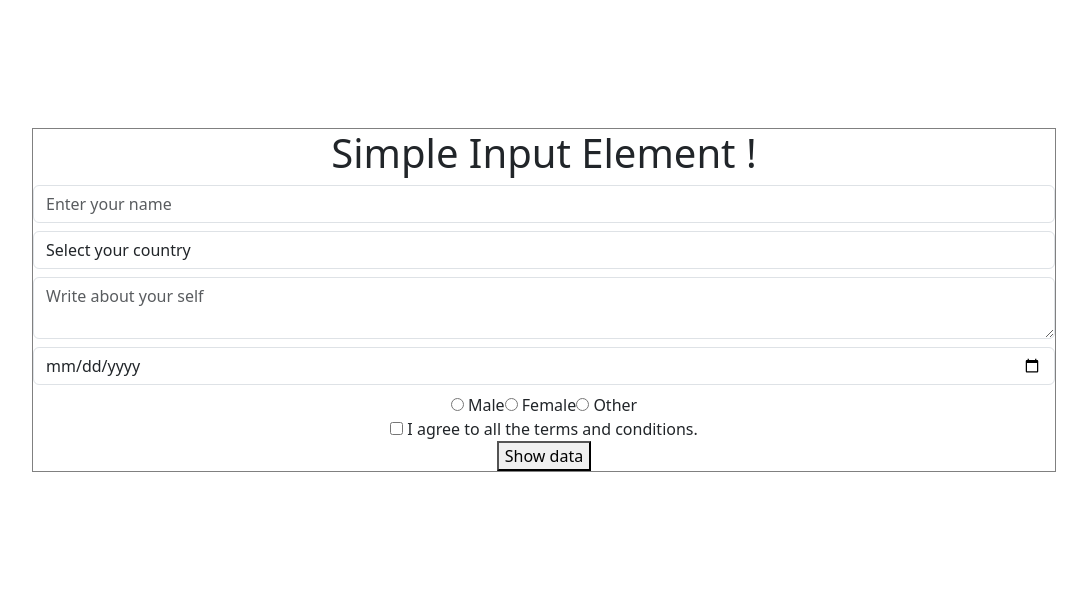
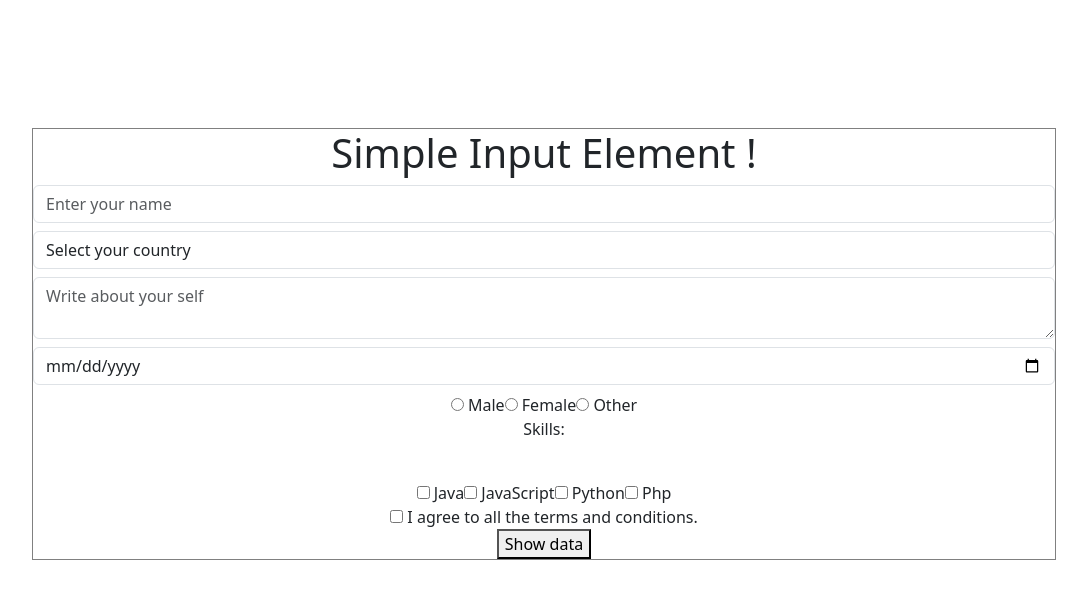
Before and after one commit to Torjuman/react-learning, a React app in the folder react-app/: page / in a window 1280 px wide. Shown: the top 598 px of the page, without its empty margins (96-1183 px from the left). Built offline with nearby package versions, Linux system fonts and the light colour scheme.

Commit message:
Skills input was added

```diff
--- a/react-app/src/components/inputs/index.jsx
+++ b/react-app/src/components/inputs/index.jsx
@@ -7,6 +7,7 @@ class Input extends React.Component {
         bio: '',
         birthday: '',
         gender: '',
+        skills: [],
         agree: false,
     }
     handleChange = event => {
@@ -15,9 +16,19 @@ class Input extends React.Component {
     handleCheckBox = event => {
         this.setState({agree: event.target.checked})
     }
+    handleSkillsChange = event => {
+        if (event.target.checked) {
+            this.setState({
+                skills: [...this.state.skills, event.target.value]
+            })
+        } else {
+            const newSkills = this.state.skills.filter(skill => skill !== event.target.value)
+            this.setState({skills: newSkills})
+        }
+    }
 
     render () {
-        const {name, country, bio, birthday, agree} = this.state
+        const {name, country, bio, birthday, agree, skills, } = this.state
 
         return (
             <div>
@@ -45,6 +56,20 @@ class Input extends React.Component {
                 </div>
 
                 <div>
+                    <p>Skills: </p>
+                    <br/>
+
+                    <input type="checkbox" name="skills" value="Java" checked={skills.includes("Java")}  onChange={this.handleSkillsChange} /> Java
+
+                    <input type="checkbox" name="skills" value="JavaScript" checked={skills.includes("JavaScript")}  onChange={this.handleSkillsChange} /> JavaScript
+
+                    <input type="checkbox" name="skills" value="Python" checked={skills.includes("Python")}  onChange={this.handleSkillsChange} /> Python
+
+                    <input type="checkbox" name="skills" value="Php" checked={skills.includes("Php")}  onChange={this.handleSkillsChange} /> Php
+
+                </div>
+
+                <div>
                     <input type="checkbox" name="agree" checked={agree} onChange={this.handleCheckBox} /> I agree to all the terms and conditions.
                 </div>
 
```
